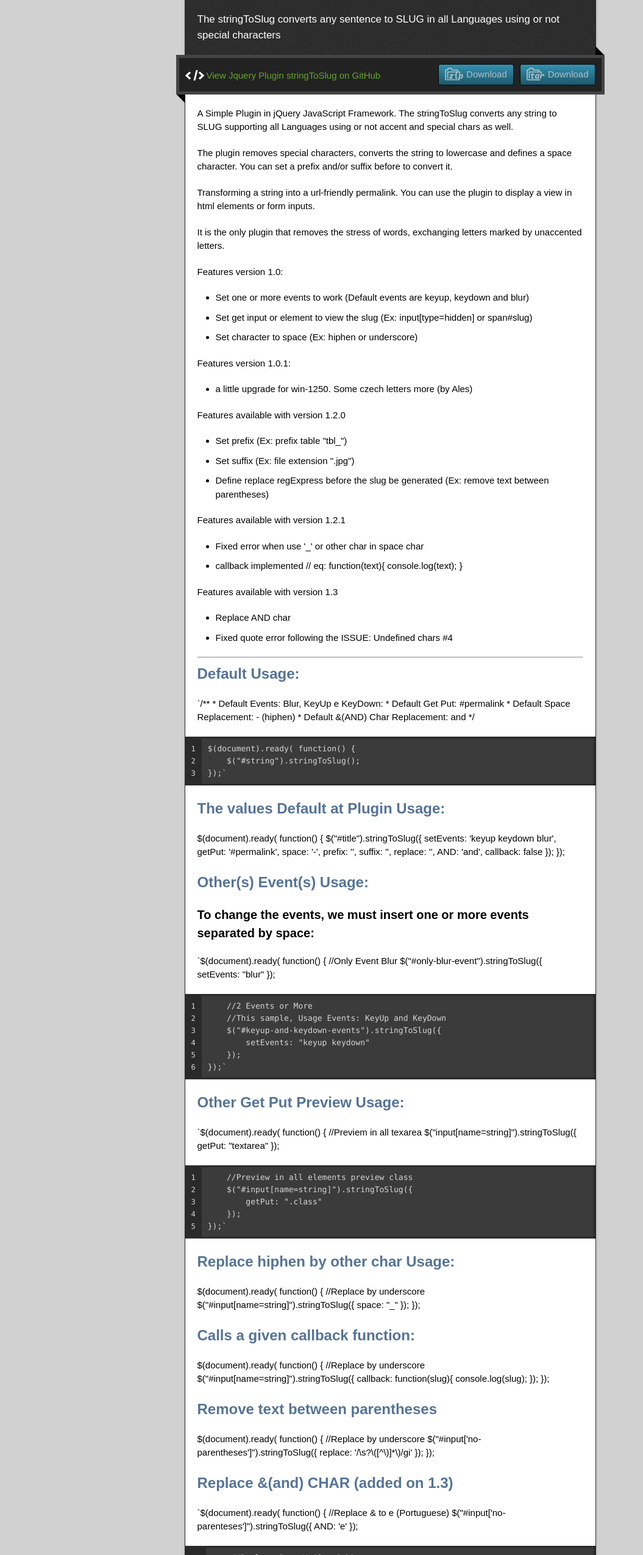
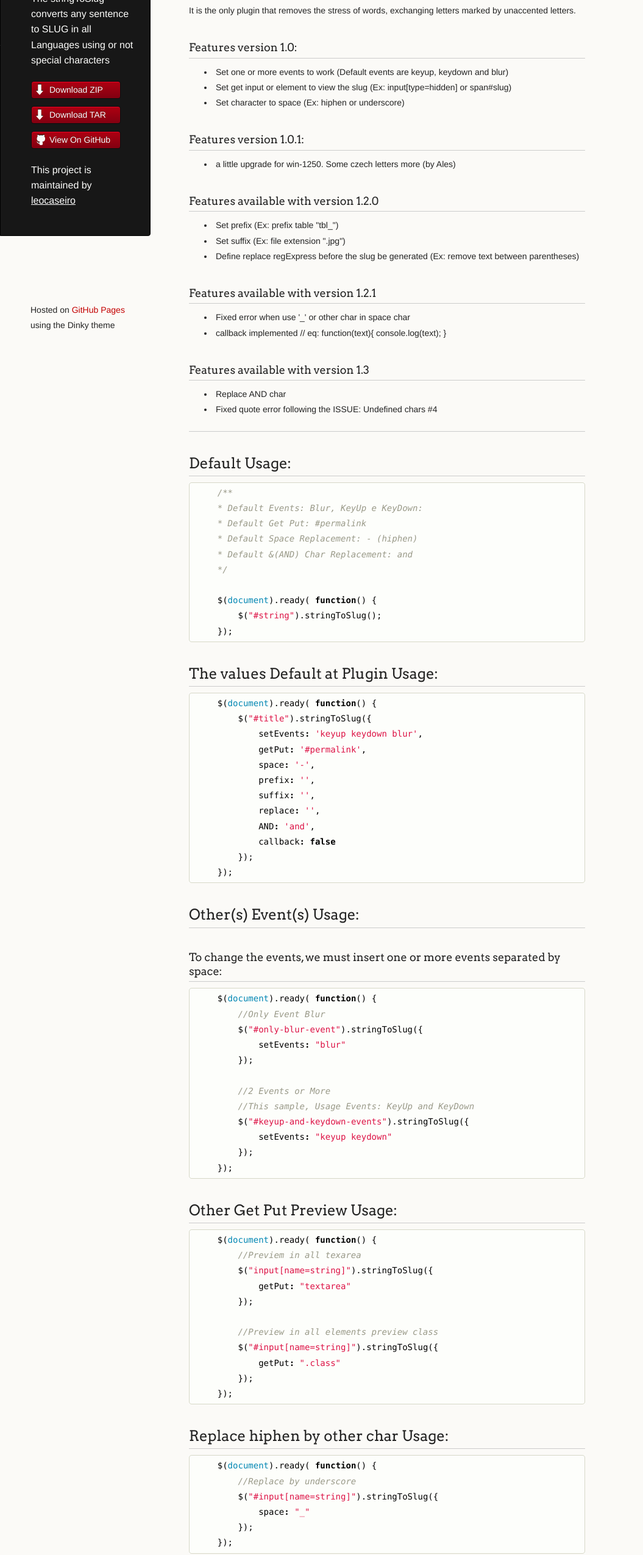
Before and after one commit to leocaseiro/jQuery-Plugin-stringToSlug, a plain HTML site: page index.html in a window 1280 px wide. Shown: the part 222-2772 px from the top of the page at 61% size, without its empty margins (0-1055 px from the left). Drawn offline with nearby package versions, Linux system fonts and the light colour scheme.

Commit message:
Create gh-pages branch via GitHub

```diff
--- a/index.html
+++ b/index.html
@@ -1,41 +1,35 @@
 <!doctype html>
-<!-- The Time Machine GitHub pages theme was designed and developed by Jon Rohan, on Feb 7, 2012. -->
-<!-- Follow him for fun. http://twitter.com/jonrohan. Tail his code on http://github.com/jonrohan -->
 <html>
   <head>
     <meta charset="utf-8">
-  <meta http-equiv="X-UA-Compatible" content="IE=edge,chrome=1">
+    <meta http-equiv="X-UA-Compatible" content="chrome=1">
+    <title>Jquery Plugin stringToSlug by leocaseiro</title>
 
-  <link rel="stylesheet" href="stylesheets/stylesheet.css" media="screen"/>
-  <link rel="stylesheet" href="stylesheets/pygment_trac.css"/>
-  <script type="text/javascript" src="https://ajax.googleapis.com/ajax/libs/jquery/1.7.1/jquery.min.js"></script>
-  <script type="text/javascript" src="javascripts/script.js"></script>
-
-  <title>Jquery Plugin stringToSlug</title>
-  <meta name="description" content="The stringToSlug converts any sentence to SLUG in all Languages using or not special characters">
-
-  <meta name="viewport" content="width=device-width,initial-scale=1">
-
+    <link rel="stylesheet" href="stylesheets/styles.css">
+    <link rel="stylesheet" href="stylesheets/pygment_trac.css">
+    <script src="javascripts/scale.fix.js"></script>
+    <meta name="viewport" content="width=device-width, initial-scale=1, user-scalable=no">
+    <!--[if lt IE 9]>
+    <script src="//html5shiv.googlecode.com/svn/trunk/html5.js"></script>
+    <![endif]-->
   </head>
-
   <body>
-
     <div class="wrapper">
       <header>
-      <h1 class="title">Jquery Plugin stringToSlug</h1>
+        <h1 class="header">Jquery Plugin stringToSlug</h1>
+        <p class="header">The stringToSlug converts any sentence to SLUG in all Languages using or not special characters</p>
+
+        <ul>
+          <li class="download"><a class="buttons" href="https://github.com/leocaseiro/jQuery-Plugin-stringToSlug/zipball/master">Download ZIP</a></li>
+          <li class="download"><a class="buttons" href="https://github.com/leocaseiro/jQuery-Plugin-stringToSlug/tarball/master">Download TAR</a></li>
+          <li><a class="buttons github" href="https://github.com/leocaseiro/jQuery-Plugin-stringToSlug">View On GitHub</a></li>
+        </ul>
+
+        <p class="header">This project is maintained by <a class="header name" href="https://github.com/leocaseiro">leocaseiro</a></p>
+
+
       </header>
-    <div id="container">
-      <p class="tagline">The stringToSlug converts any sentence to SLUG in all Languages using or not special characters</p>
-      <div id="main" role="main">
-        <div class="download-bar">
-        <div class="inner">
-          <a href="https://github.com/leocaseiro/jQuery-Plugin-stringToSlug/tarball/master" class="download-button tar"><span>Download</span></a>
-          <a href="https://github.com/leocaseiro/jQuery-Plugin-stringToSlug/zipball/master" class="download-button zip"><span>Download</span></a>
-          <a href="https://github.com/leocaseiro/jQuery-Plugin-stringToSlug" class="code">View Jquery Plugin stringToSlug on GitHub</a>
-        </div>
-        <span class="blc"></span><span class="trc"></span>
-        </div>
-        <article class="markdown-body">
+      <section>
         <p>A Simple Plugin in jQuery JavaScript Framework.
 The stringToSlug converts any string to SLUG supporting all Languages using or not accent and special chars as well.</p>
 
@@ -46,28 +40,33 @@ You can use the plugin to display a view in html elements or form inputs.</p>
 
 <p>It is the only plugin that removes the stress of words, exchanging letters marked by unaccented letters.</p>
 
-<p>Features version 1.0:</p>
+<h3>
+<a name="features-version-10" class="anchor" href="#features-version-10"><span class="octicon octicon-link"></span></a>Features version 1.0:</h3>
 
 <ul>
 <li>Set one or more events to work (Default events are keyup, keydown and blur)</li>
 <li>Set get input or element to view the slug (Ex: input[type=hidden] or span#slug)</li>
 <li>Set character to space (Ex: hiphen or underscore)</li>
-</ul><p>Features version 1.0.1:</p>
+</ul><h3>
+<a name="features-version-101" class="anchor" href="#features-version-101"><span class="octicon octicon-link"></span></a>Features version 1.0.1:</h3>
 
 <ul>
 <li>a little upgrade for win-1250. Some czech letters more (by Ales)</li>
-</ul><p>Features available with version 1.2.0</p>
+</ul><h3>
+<a name="features-available-with-version-120" class="anchor" href="#features-available-with-version-120"><span class="octicon octicon-link"></span></a>Features available with version 1.2.0</h3>
 
 <ul>
 <li>Set prefix (Ex: prefix table "tbl_")</li>
 <li>Set suffix (Ex: file extension ".jpg")</li>
 <li>Define replace regExpress before the slug be generated (Ex: remove text between parentheses)</li>
-</ul><p>Features available with version 1.2.1</p>
+</ul><h3>
+<a name="features-available-with-version-121" class="anchor" href="#features-available-with-version-121"><span class="octicon octicon-link"></span></a>Features available with version 1.2.1</h3>
 
 <ul>
 <li>Fixed error when use '_' or other char in space char</li>
 <li>callback implemented // eq: function(text){ console.log(text); }</li>
-</ul><p>Features available with version 1.3</p>
+</ul><h3>
+<a name="features-available-with-version-13" class="anchor" href="#features-available-with-version-13"><span class="octicon octicon-link"></span></a>Features available with version 1.3</h3>
 
 <ul>
 <li>Replace AND char</li>
@@ -75,33 +74,34 @@ You can use the plugin to display a view in html elements or form inputs.</p>
 </ul><hr><h2>
 <a name="default-usage" class="anchor" href="#default-usage"><span class="octicon octicon-link"></span></a>Default Usage:</h2>
 
-<p>`/**
-    * Default Events: Blur, KeyUp e KeyDown:
-    * Default Get Put: #permalink
-    * Default Space Replacement: - (hiphen)
-    * Default &amp;(AND) Char Replacement: and
-    */</p>
+<div class="highlight highlight-javascript"><pre>    <span class="cm">/**</span>
+<span class="cm">    * Default Events: Blur, KeyUp e KeyDown:</span>
+<span class="cm">    * Default Get Put: #permalink</span>
+<span class="cm">    * Default Space Replacement: - (hiphen)</span>
+<span class="cm">    * Default &amp;(AND) Char Replacement: and</span>
+<span class="cm">    */</span>
 
-<pre><code>$(document).ready( function() {
-    $("#string").stringToSlug();
-});`
-</code></pre>
+    <span class="nx">$</span><span class="p">(</span><span class="nb">document</span><span class="p">).</span><span class="nx">ready</span><span class="p">(</span> <span class="kd">function</span><span class="p">()</span> <span class="p">{</span>
+        <span class="nx">$</span><span class="p">(</span><span class="s2">"#string"</span><span class="p">).</span><span class="nx">stringToSlug</span><span class="p">();</span>
+    <span class="p">});</span>
+</pre></div>
 
 <h2>
 <a name="the-values-default-at-plugin-usage" class="anchor" href="#the-values-default-at-plugin-usage"><span class="octicon octicon-link"></span></a>The values Default at Plugin Usage:</h2>
 
-<p><code>$(document).ready( function() {
-        $("#title").stringToSlug({
-            setEvents: 'keyup keydown blur',
-            getPut: '#permalink',
-            space: '-',
-            prefix: '',
-            suffix: '',
-            replace: '',
-            AND: 'and',
-            callback: false
-        });
-    });</code></p>
+<div class="highlight highlight-javascript"><pre>    <span class="nx">$</span><span class="p">(</span><span class="nb">document</span><span class="p">).</span><span class="nx">ready</span><span class="p">(</span> <span class="kd">function</span><span class="p">()</span> <span class="p">{</span>
+        <span class="nx">$</span><span class="p">(</span><span class="s2">"#title"</span><span class="p">).</span><span class="nx">stringToSlug</span><span class="p">({</span>
+            <span class="nx">setEvents</span><span class="o">:</span> <span class="s1">'keyup keydown blur'</span><span class="p">,</span>
+            <span class="nx">getPut</span><span class="o">:</span> <span class="s1">'#permalink'</span><span class="p">,</span>
+            <span class="nx">space</span><span class="o">:</span> <span class="s1">'-'</span><span class="p">,</span>
+            <span class="nx">prefix</span><span class="o">:</span> <span class="s1">''</span><span class="p">,</span>
+            <span class="nx">suffix</span><span class="o">:</span> <span class="s1">''</span><span class="p">,</span>
+            <span class="nx">replace</span><span class="o">:</span> <span class="s1">''</span><span class="p">,</span>
+            <span class="nx">AND</span><span class="o">:</span> <span class="s1">'and'</span><span class="p">,</span>
+            <span class="nx">callback</span><span class="o">:</span> <span class="kc">false</span>
+        <span class="p">});</span>
+    <span class="p">});</span>
+</pre></div>
 
 <h2>
 <a name="others-events-usage" class="anchor" href="#others-events-usage"><span class="octicon octicon-link"></span></a>Other(s) Event(s) Usage:</h2>
@@ -109,111 +109,100 @@ You can use the plugin to display a view in html elements or form inputs.</p>
 <h3>
 <a name="to-change-the-events-we-must-insert-one-or-more-events-separated-by-space" class="anchor" href="#to-change-the-events-we-must-insert-one-or-more-events-separated-by-space"><span class="octicon octicon-link"></span></a>To change the events, we must insert one or more events separated by space:</h3>
 
-<p>`$(document).ready( function() {
-        //Only Event Blur
-        $("#only-blur-event").stringToSlug({
-            setEvents: "blur"
-        });</p>
+<div class="highlight highlight-javascript"><pre>    <span class="nx">$</span><span class="p">(</span><span class="nb">document</span><span class="p">).</span><span class="nx">ready</span><span class="p">(</span> <span class="kd">function</span><span class="p">()</span> <span class="p">{</span>
+        <span class="c1">//Only Event Blur</span>
+        <span class="nx">$</span><span class="p">(</span><span class="s2">"#only-blur-event"</span><span class="p">).</span><span class="nx">stringToSlug</span><span class="p">({</span>
+            <span class="nx">setEvents</span><span class="o">:</span> <span class="s2">"blur"</span>
+        <span class="p">});</span>
 
-<pre><code>    //2 Events or More
-    //This sample, Usage Events: KeyUp and KeyDown
-    $("#keyup-and-keydown-events").stringToSlug({
-        setEvents: "keyup keydown"
-    });
-});`
-</code></pre>
+        <span class="c1">//2 Events or More</span>
+        <span class="c1">//This sample, Usage Events: KeyUp and KeyDown</span>
+        <span class="nx">$</span><span class="p">(</span><span class="s2">"#keyup-and-keydown-events"</span><span class="p">).</span><span class="nx">stringToSlug</span><span class="p">({</span>
+            <span class="nx">setEvents</span><span class="o">:</span> <span class="s2">"keyup keydown"</span>
+        <span class="p">});</span>
+    <span class="p">});</span>
+</pre></div>
 
 <h2>
 <a name="other-get-put-preview-usage" class="anchor" href="#other-get-put-preview-usage"><span class="octicon octicon-link"></span></a>Other Get Put Preview Usage:</h2>
 
-<p>`$(document).ready( function() {
-        //Previem in all texarea
-        $("input[name=string]").stringToSlug({
-            getPut: "textarea"
-        });</p>
+<div class="highlight highlight-javascript"><pre>    <span class="nx">$</span><span class="p">(</span><span class="nb">document</span><span class="p">).</span><span class="nx">ready</span><span class="p">(</span> <span class="kd">function</span><span class="p">()</span> <span class="p">{</span>
+        <span class="c1">//Previem in all texarea</span>
+        <span class="nx">$</span><span class="p">(</span><span class="s2">"input[name=string]"</span><span class="p">).</span><span class="nx">stringToSlug</span><span class="p">({</span>
+            <span class="nx">getPut</span><span class="o">:</span> <span class="s2">"textarea"</span>
+        <span class="p">});</span>
 
-<pre><code>    //Preview in all elements preview class
-    $("#input[name=string]").stringToSlug({
-        getPut: ".class"
-    });
-});`
-</code></pre>
+        <span class="c1">//Preview in all elements preview class</span>
+        <span class="nx">$</span><span class="p">(</span><span class="s2">"#input[name=string]"</span><span class="p">).</span><span class="nx">stringToSlug</span><span class="p">({</span>
+            <span class="nx">getPut</span><span class="o">:</span> <span class="s2">".class"</span>
+        <span class="p">});</span>
+    <span class="p">});</span>
+</pre></div>
 
 <h2>
 <a name="replace-hiphen-by-other-char-usage" class="anchor" href="#replace-hiphen-by-other-char-usage"><span class="octicon octicon-link"></span></a>Replace hiphen by other char Usage:</h2>
 
-<p><code>$(document).ready( function() {
-        //Replace by underscore
-        $("#input[name=string]").stringToSlug({
-            space: "_"
-        });
-    });</code></p>
+<div class="highlight highlight-javascript"><pre>    <span class="nx">$</span><span class="p">(</span><span class="nb">document</span><span class="p">).</span><span class="nx">ready</span><span class="p">(</span> <span class="kd">function</span><span class="p">()</span> <span class="p">{</span>
+        <span class="c1">//Replace by underscore</span>
+        <span class="nx">$</span><span class="p">(</span><span class="s2">"#input[name=string]"</span><span class="p">).</span><span class="nx">stringToSlug</span><span class="p">({</span>
+            <span class="nx">space</span><span class="o">:</span> <span class="s2">"_"</span>
+        <span class="p">});</span>
+    <span class="p">});</span>
+</pre></div>
 
 <h2>
 <a name="calls-a-given-callback-function" class="anchor" href="#calls-a-given-callback-function"><span class="octicon octicon-link"></span></a>Calls a given callback function:</h2>
 
-<p><code>$(document).ready( function() {
+<pre><code>    $(document).ready( function() {
         //Replace by underscore
         $("#input[name=string]").stringToSlug({
             callback: function(slug){ console.log(slug);
         });
-    });</code></p>
+    });
+</code></pre>
 
 <h2>
 <a name="remove-text-between-parentheses" class="anchor" href="#remove-text-between-parentheses"><span class="octicon octicon-link"></span></a>Remove text between parentheses</h2>
 
-<p><code>$(document).ready( function() {
-        //Replace by underscore
-        $("#input['no-parentheses']").stringToSlug({
-            replace: '/\s?\([^\)]*\)/gi'
-        });
-    });</code></p>
+<div class="highlight highlight-javascript"><pre>    <span class="nx">$</span><span class="p">(</span><span class="nb">document</span><span class="p">).</span><span class="nx">ready</span><span class="p">(</span> <span class="kd">function</span><span class="p">()</span> <span class="p">{</span>
+        <span class="c1">//Replace by underscore</span>
+        <span class="nx">$</span><span class="p">(</span><span class="s2">"#input['no-parentheses']"</span><span class="p">).</span><span class="nx">stringToSlug</span><span class="p">({</span>
+            <span class="nx">replace</span><span class="o">:</span> <span class="s1">'/\s?\([^\)]*\)/gi'</span>
+        <span class="p">});</span>
+    <span class="p">});</span>
+</pre></div>
 
 <h2>
 <a name="replace-and-char-added-on-13" class="anchor" href="#replace-and-char-added-on-13"><span class="octicon octicon-link"></span></a>Replace &amp;(and) CHAR (added on 1.3)</h2>
 
-<p>`$(document).ready( function() {
-        //Replace &amp; to e (Portuguese)
-        $("#input['no-parenteses']").stringToSlug({
-            AND: 'e'
-        });</p>
+<div class="highlight highlight-javascript"><pre>    <span class="nx">$</span><span class="p">(</span><span class="nb">document</span><span class="p">).</span><span class="nx">ready</span><span class="p">(</span> <span class="kd">function</span><span class="p">()</span> <span class="p">{</span>
+        <span class="c1">//Replace &amp; to e (Portuguese)</span>
+        <span class="nx">$</span><span class="p">(</span><span class="s2">"#input['no-parenteses']"</span><span class="p">).</span><span class="nx">stringToSlug</span><span class="p">({</span>
+            <span class="nx">AND</span><span class="o">:</span> <span class="s1">'e'</span>
+        <span class="p">});</span>
 
-<pre><code>    //Replace &amp; to Y (Spanish)
-    $("#input['no-parenteses']").stringToSlug({
-        AND: 'y'
-    });
+        <span class="c1">//Replace &amp; to Y (Spanish)</span>
+        <span class="nx">$</span><span class="p">(</span><span class="s2">"#input['no-parenteses']"</span><span class="p">).</span><span class="nx">stringToSlug</span><span class="p">({</span>
+            <span class="nx">AND</span><span class="o">:</span> <span class="s1">'y'</span>
+        <span class="p">});</span>
 
-    //Replace &amp; to Empty
-    $("#input['no-parenteses']").stringToSlug({
-        AND: ''
-    });
+        <span class="c1">//Replace &amp; to Empty</span>
+        <span class="nx">$</span><span class="p">(</span><span class="s2">"#input['no-parenteses']"</span><span class="p">).</span><span class="nx">stringToSlug</span><span class="p">({</span>
+            <span class="nx">AND</span><span class="o">:</span> <span class="s1">''</span>
+        <span class="p">});</span>
 
-    //Replace &amp; to hyphen
-    $("#input['no-parenteses']").stringToSlug({
-        AND: '-'
-    });
-});`
-</code></pre>
-        </article>
-      </div>
-    </div>
+        <span class="c1">//Replace &amp; to hyphen</span>
+        <span class="nx">$</span><span class="p">(</span><span class="s2">"#input['no-parenteses']"</span><span class="p">).</span><span class="nx">stringToSlug</span><span class="p">({</span>
+            <span class="nx">AND</span><span class="o">:</span> <span class="s1">'-'</span>
+        <span class="p">});</span>
+    <span class="p">});</span>
+</pre></div>
+      </section>
       <footer>
-      <div class="owner">
-      <p><a href="https://github.com/leocaseiro" class="avatar"><img src="https://avatars.githubusercontent.com/u/940070" width="48" height="48"/></a> <a href="https://github.com/leocaseiro">leocaseiro</a> maintains <a href="https://github.com/leocaseiro/jQuery-Plugin-stringToSlug">Jquery Plugin stringToSlug</a></p>
-
-
-      </div>
-      <div class="creds">
-        <small>This page generated using <a href="http://pages.github.com/">GitHub Pages</a><br/>theme by <a href="https://twitter.com/jonrohan/">Jon Rohan</a></small>
-      </div>
+        <p><small>Hosted on <a href="http://pages.github.com">GitHub Pages</a> using the Dinky theme</small></p>
       </footer>
     </div>
-  <div class="current-section">
-    <a href="#top">Scroll to top</a>
-    <a href="https://github.com/leocaseiro/jQuery-Plugin-stringToSlug/tarball/master" class="tar">tar</a><a href="https://github.com/leocaseiro/jQuery-Plugin-stringToSlug/zipball/master" class="zip">zip</a><a href="" class="code">source code</a>
-    <p class="name"></p>
-  </div>
-
+    <!--[if !IE]><script>fixScale(document);</script><![endif]-->
 
   </body>
 </html>
--- /dev/null
+++ b/stylesheets/styles.css
@@ -0,0 +1,421 @@
+@import url(https://fonts.googleapis.com/css?family=Arvo:400,700,400italic);
+
+/* MeyerWeb Reset */
+
+html, body, div, span, applet, object, iframe,
+h1, h2, h3, h4, h5, h6, p, blockquote, pre,
+a, abbr, acronym, address, big, cite, code,
+del, dfn, em, img, ins, kbd, q, s, samp,
+small, strike, strong, sub, sup, tt, var,
+b, u, i, center,
+dl, dt, dd, ol, ul, li,
+fieldset, form, label, legend,
+table, caption, tbody, tfoot, thead, tr, th, td,
+article, aside, canvas, details, embed,
+figure, figcaption, footer, header, hgroup,
+menu, nav, output, ruby, section, summary,
+time, mark, audio, video {
+  margin: 0;
+  padding: 0;
+  border: 0;
+  font: inherit;
+  vertical-align: baseline;
+}
+
+
+/* Base text styles */
+
+body {
+  padding:10px 50px 0 0;
+  font-family:"Helvetica Neue", Helvetica, Arial, sans-serif;
+	font-size: 14px;
+	color: #232323;
+	background-color: #FBFAF7;
+	margin: 0;
+	line-height: 1.8em;
+	-webkit-font-smoothing: antialiased;
+
+}
+
+h1, h2, h3, h4, h5, h6 {
+  color:#232323;
+  margin:36px 0 10px;
+}
+
+p, ul, ol, table, dl {
+  margin:0 0 22px;
+}
+
+h1, h2, h3 {
+	font-family: Arvo, Monaco, serif;
+  line-height:1.3;
+	font-weight: normal;
+}
+
+h1,h2, h3 {
+	display: block;
+	border-bottom: 1px solid #ccc;
+	padding-bottom: 5px;
+}
+
+h1 {
+	font-size: 30px;
+}
+
+h2 {
+	font-size: 24px;
+}
+
+h3 {
+	font-size: 18px;
+}
+
+h4, h5, h6 {
+	font-family: Arvo, Monaco, serif;
+	font-weight: 700;
+}
+
+a {
+  color:#C30000;
+  font-weight:200;
+  text-decoration:none;
+}
+
+a:hover {
+	text-decoration: underline;
+}
+
+a small {
+	font-size: 12px;
+}
+
+em {
+	font-style: italic;
+}
+
+strong {
+  font-weight:700;
+}
+
+ul {
+  list-style: inside;
+  padding-left: 25px;
+}
+
+ol {
+  list-style: decimal inside;
+  padding-left: 20px;
+}
+
+blockquote {
+  margin: 0;
+  padding: 0 0 0 20px;
+  font-style: italic;
+}
+
+dl, dt, dd, dl p {
+	font-color: #444;
+}
+
+dl dt {
+  font-weight: bold;
+}
+
+dl dd {
+  padding-left: 20px;
+  font-style: italic;
+}
+
+dl p {
+  padding-left: 20px;
+  font-style: italic;
+}
+
+hr {
+  border:0;
+  background:#ccc;
+  height:1px;
+  margin:0 0 24px;
+}
+
+/* Images */
+
+img {
+  position: relative;
+  margin: 0 auto;
+  max-width: 650px;
+  padding: 5px;
+  margin: 10px 0 32px 0;
+  border: 1px solid #ccc;
+}
+
+p img {
+  display: inline;
+  margin: 0;
+  padding: 0;
+  vertical-align: middle;
+  text-align: center;
+  border: none;
+}
+
+/* Code blocks */
+
+code, pre {
+	font-family: Monaco, "Bitstream Vera Sans Mono", "Lucida Console", Terminal, monospace;
+  color:#000;
+  font-size:14px;
+}
+
+pre {
+	padding: 4px 12px;
+  background: #FDFEFB;
+  border-radius:4px;
+  border:1px solid #D7D8C8;
+  overflow: auto;
+  overflow-y: hidden;
+	margin-bottom: 32px;
+}
+
+
+/* Tables */
+
+table {
+  width:100%;
+}
+
+table {
+  border: 1px solid #ccc;
+  margin-bottom: 32px;
+  text-align: left;
+ }
+
+th {
+  font-family: 'Arvo', Helvetica, Arial, sans-serif;
+	font-size: 18px;
+	font-weight: normal;
+  padding: 10px;
+  background: #232323;
+  color: #FDFEFB;
+ }
+
+td {
+  padding: 10px;
+	background: #ccc;
+ }
+
+
+/* Wrapper */
+.wrapper {
+  width:960px;
+}
+
+
+/* Header */
+
+header {
+	background-color: #171717;
+	color: #FDFDFB;
+  width:170px;
+  float:left;
+  position:fixed;
+	border: 1px solid #000;
+	-webkit-border-top-right-radius: 4px;
+	-webkit-border-bottom-right-radius: 4px;
+	-moz-border-radius-topright: 4px;
+	-moz-border-radius-bottomright: 4px;
+	border-top-right-radius: 4px;
+	border-bottom-right-radius: 4px;
+	padding: 34px 25px 22px 50px;
+	margin: 30px 25px 0 0;
+	-webkit-font-smoothing: antialiased;
+}
+
+p.header {
+	font-size: 16px;
+}
+
+h1.header {
+	font-family: Arvo, sans-serif;
+	font-size: 30px;
+	font-weight: 300;
+	line-height: 1.3em;
+	border-bottom: none;
+	margin-top: 0;
+}
+
+
+h1.header, a.header, a.name, header a{
+	color: #fff;
+}
+
+a.header {
+	text-decoration: underline;
+}
+
+a.name {
+	white-space: nowrap;
+}
+
+header ul {
+  list-style:none;
+  padding:0;
+}
+
+header li {
+	list-style-type: none;
+  width:132px;
+  height:15px;
+	margin-bottom: 12px;
+	line-height: 1em;
+	padding: 6px 6px 6px 7px;
+
+	background: #AF0011;
+	background: -moz-linear-gradient(top, #AF0011 0%, #820011 100%);
+  background: -webkit-gradient(linear, left top, left bottom, color-stop(0%,#f8f8f8), color-stop(100%,#dddddd));
+  background: -webkit-linear-gradient(top, #AF0011 0%,#820011 100%);
+  background: -o-linear-gradient(top, #AF0011 0%,#820011 100%);
+  background: -ms-linear-gradient(top, #AF0011 0%,#820011 100%);
+  background: linear-gradient(top, #AF0011 0%,#820011 100%);
+
+	border-radius:4px;
+  border:1px solid #0D0D0D;
+
+	-webkit-box-shadow: inset 0px 1px 1px 0 rgba(233,2,38, 1);
+	box-shadow: inset 0px 1px 1px 0 rgba(233,2,38, 1);
+
+}
+
+header li:hover {
+	background: #C3001D;
+	background: -moz-linear-gradient(top, #C3001D 0%, #950119 100%);
+  background: -webkit-gradient(linear, left top, left bottom, color-stop(0%,#f8f8f8), color-stop(100%,#dddddd));
+  background: -webkit-linear-gradient(top, #C3001D 0%,#950119 100%);
+  background: -o-linear-gradient(top, #C3001D 0%,#950119 100%);
+  background: -ms-linear-gradient(top, #C3001D 0%,#950119 100%);
+  background: linear-gradient(top, #C3001D 0%,#950119 100%);
+}
+
+a.buttons {
+	-webkit-font-smoothing: antialiased;
+	background: url(../images/arrow-down.png) no-repeat;
+	font-weight: normal;
+	text-shadow: rgba(0, 0, 0, 0.4) 0 -1px 0;
+	padding: 2px 2px 2px 22px;
+	height: 30px;
+}
+
+a.github {
+	background: url(../images/octocat-small.png) no-repeat 1px;
+}
+
+a.buttons:hover {
+	color: #fff;
+	text-decoration: none;
+}
+
+
+/* Section - for main page content */
+
+section {
+  width:650px;
+  float:right;
+  padding-bottom:50px;
+}
+
+
+/* Footer */
+
+footer {
+  width:170px;
+  float:left;
+  position:fixed;
+  bottom:10px;
+	padding-left: 50px;
+}
+
+@media print, screen and (max-width: 960px) {
+
+  div.wrapper {
+    width:auto;
+    margin:0;
+  }
+
+  header, section, footer {
+    float:none;
+    position:static;
+    width:auto;
+  }
+
+	footer {
+		border-top: 1px solid #ccc;
+		margin:0 84px 0 50px;
+		padding:0;
+	}
+
+  header {
+    padding-right:320px;
+  }
+
+  section {
+    padding:20px 84px 20px 50px;
+    margin:0 0 20px;
+  }
+
+  header a small {
+    display:inline;
+  }
+
+  header ul {
+    position:absolute;
+    right:130px;
+    top:84px;
+  }
+}
+
+@media print, screen and (max-width: 720px) {
+  body {
+    word-wrap:break-word;
+  }
+
+  header {
+    padding:10px 20px 0;
+		margin-right: 0;
+  }
+
+	section {
+    padding:10px 0 10px 20px;
+    margin:0 0 30px;
+  }
+
+	footer {
+		margin: 0 0 0 30px;
+	}
+
+  header ul, header p.view {
+    position:static;
+  }
+}
+
+@media print, screen and (max-width: 480px) {
+
+  header ul li.download {
+    display:none;
+  }
+
+	footer {
+		margin: 0 0 0 20px;
+	}
+
+	footer a{
+		display:block;
+	}
+
+}
+
+@media print {
+  body {
+    padding:0.4in;
+    font-size:12pt;
+    color:#444;
+  }
+}
```
Also changed, not shown: javascripts/scale.fix.js (added, +20 -0 lines), params.json (+1 -1 lines), images/arrow-down.png (added), images/octocat-small.png (added). Lines whose indentation alone changed are shown as unchanged.
